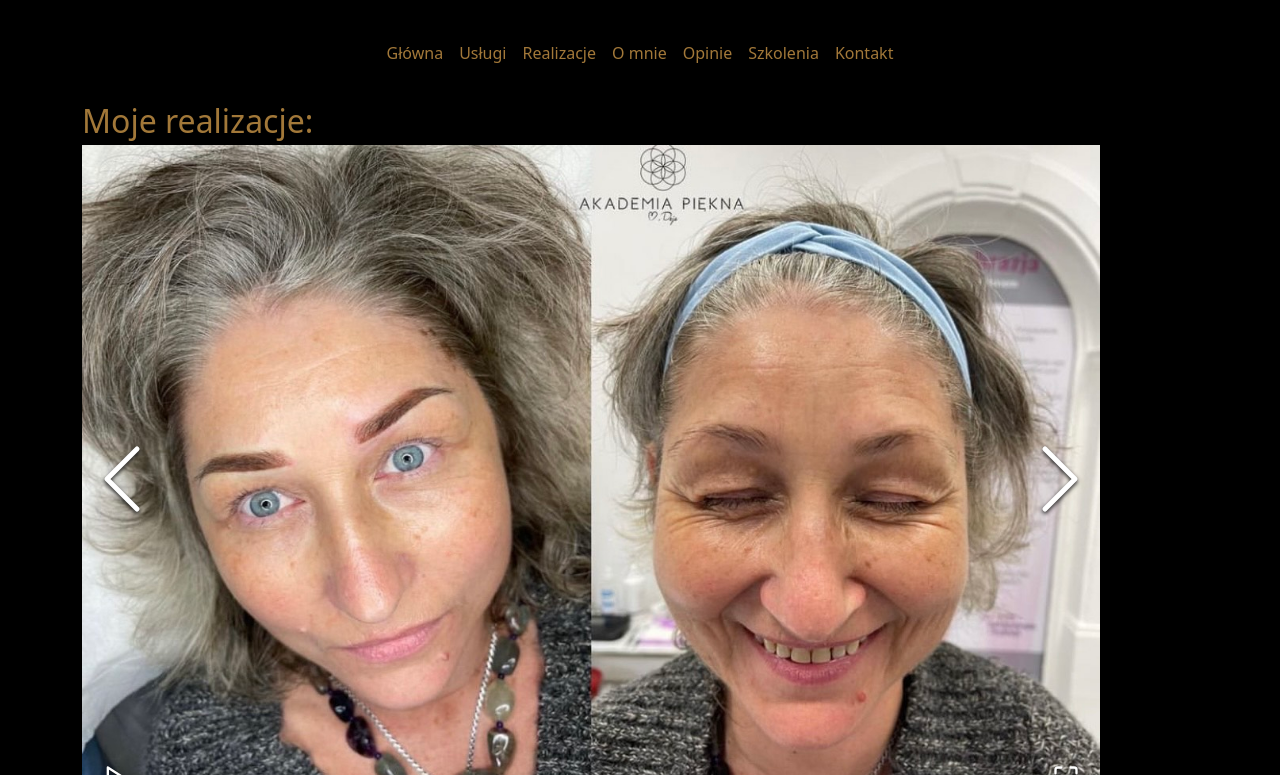
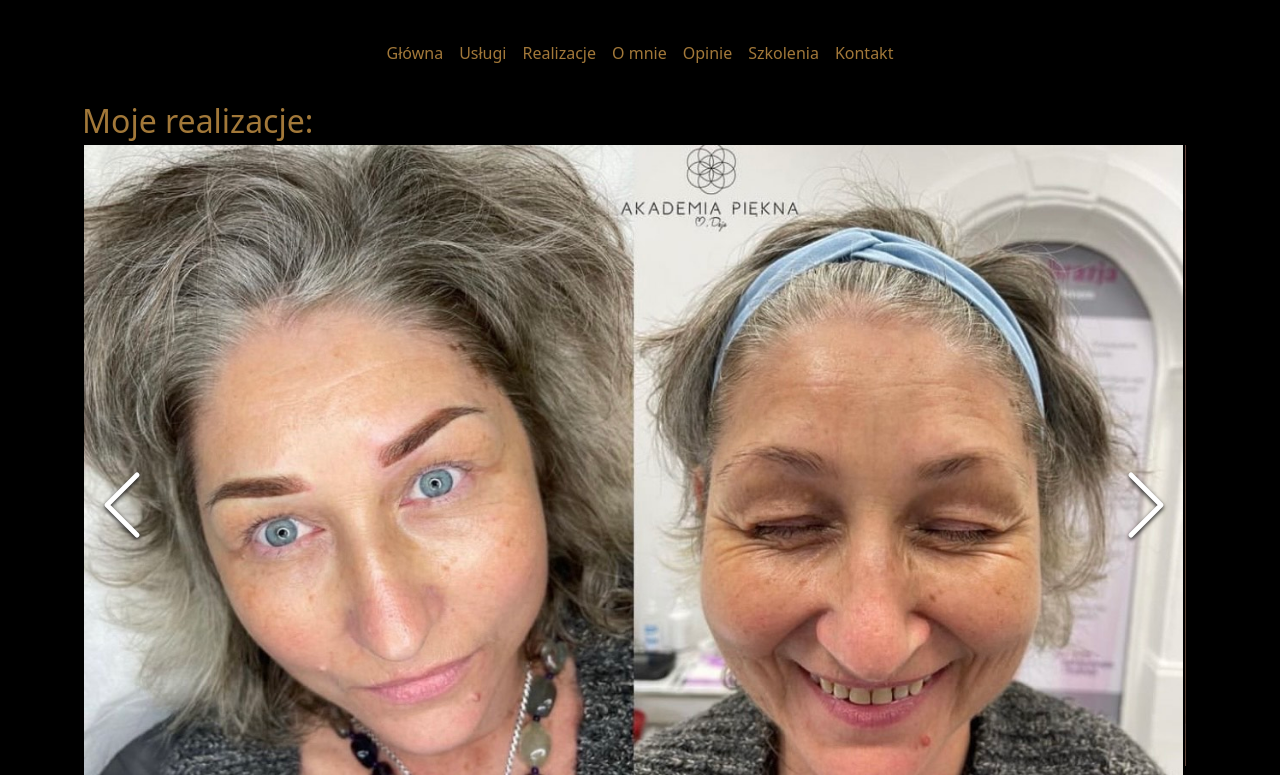
Before and after one commit to kamilaku/web1, a React (Create React App) app in the folder propermanentmakeup/: page /portfolio in a window 1280 px wide. Shown: the part 425-1200 px from the top of the page. Built offline with nearby package versions, Linux system fonts and the light colour scheme.

Commit message:
portfolio carousel styles

```diff
--- a/propermanentmakeup/src/pages/Portfolio.jsx
+++ b/propermanentmakeup/src/pages/Portfolio.jsx
@@ -17,10 +17,10 @@ const Portfolio = () => {
 
     return (
         <div className="row">
-            <div className="col-10 d-flex flex-wrap">
+            <div className="col d-flex flex-wrap">
                 <h2 className="featurette-heading fw-normal lh-1">Moje realizacje:</h2>
                 <div className="row">
-                    <ImageGallery items={pictures} showBullets={true} lazyLoad={true} />;
+                    <ImageGallery items={pictures} showBullets={true} lazyLoad={true} className="h-50 w-auto d-inline-block"/>;
                 </div>
             </div>
         </div>
```
